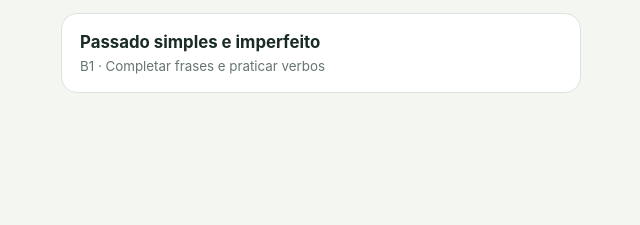
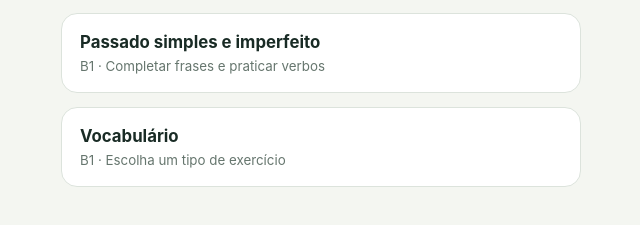
Before and after one commit to GabrielRogo/Portugues, a plain HTML site: page docs/index.html in a window 1280 px wide. Shown: the part 171-396 px from the top of the page, without its empty margins (319-959 px from the left). Drawn offline with Linux system fonts and the light colour scheme.

Commit message:
Update index.html

```diff
--- a/docs/index.html
+++ b/docs/index.html
@@ -39,9 +39,14 @@
     <h1>As minhas aplicações</h1>
     <p>Escolhe o que queres praticar hoje.</p>
 
-    <a href="B1%20-%20Passado.html">
+    <a href="B1Passado.html">
       <strong>Passado simples e imperfeito</strong>
       <small>B1 · Completar frases e praticar verbos</small>
+    </a>
+
+    <a href="B1Vocabulario.html" class="boton">
+      <strong>Vocabulário</strong>
+      <small>B1 · Escolha um tipo de exercício</small>
     </a>
 
     <!-- Acrescentaremos aqui os próximos exercícios. -->
```
